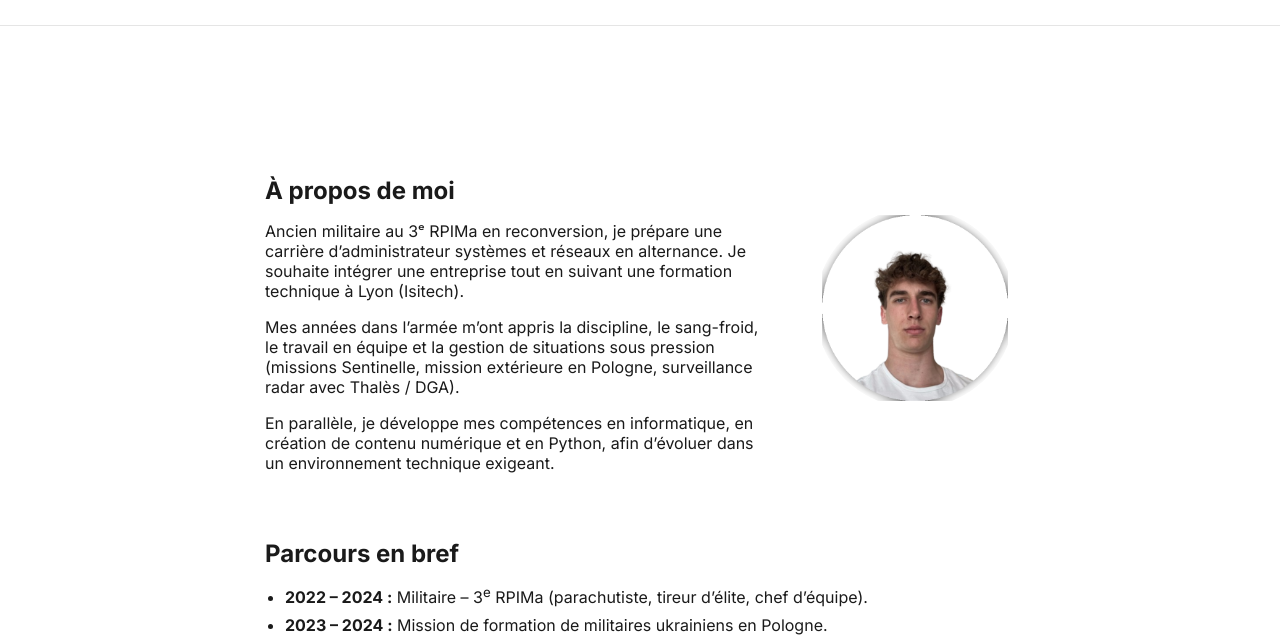
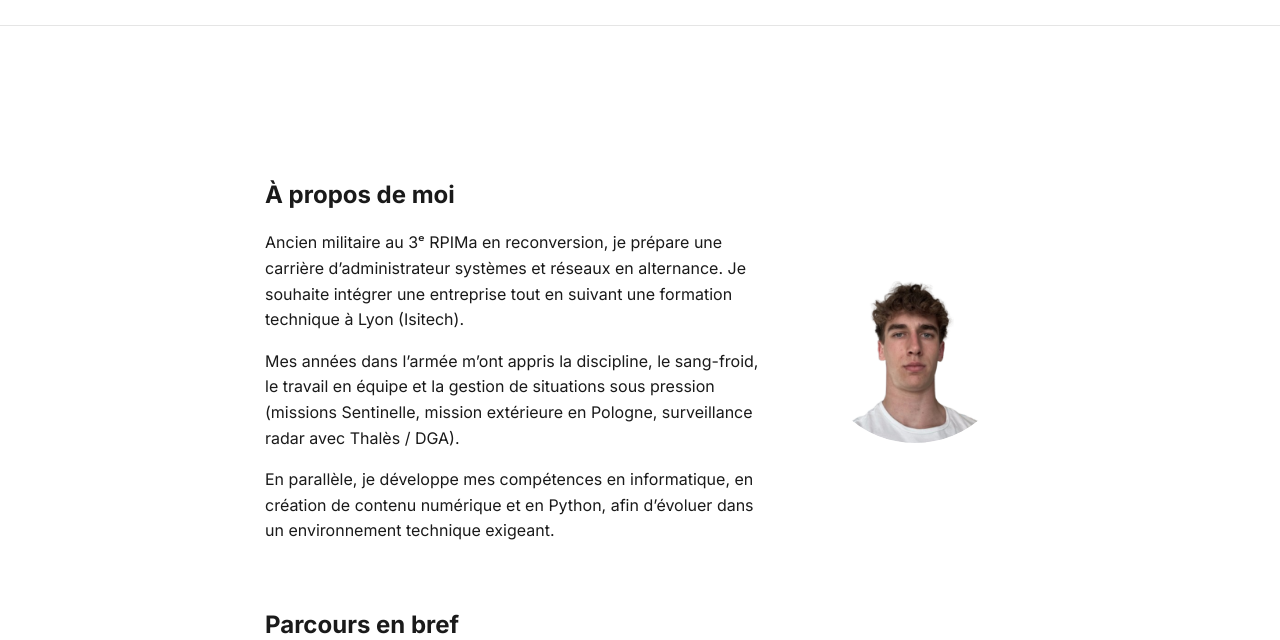
Before and after one commit to goguelgaetan-del/monprotfolio, a plain HTML site: page index.html in a window 1280 px wide. Shown: the part 127-767 px from the top of the page. Drawn offline with Linux system fonts and the light colour scheme.

Commit message:
chore: daily progress save

```diff
--- a/index.html
+++ b/index.html
@@ -56,8 +56,9 @@
     </p>
   </div>
 <div class="apropos-photo">
-  <img src="images/gaetan_profile_circle_no_shadow.png" alt="Photo de Gaëtan">
+  <img src="images/gaetan_profile_circle_clean.png" alt="Photo de Gaëtan">
 </div>
+
 
 
 </section>
--- a/style.css
+++ b/style.css
@@ -5,10 +5,11 @@
 
 
 /* =========================================================
-   2. VARIABLES DE COULEUR
+   2. THEMES (LIGHT / DARK / HACKER)
 ========================================================= */
+
+/* Valeurs par défaut (équivalent light avant que JS ne pose les classes) */
 :root {
-    /* Thème par défaut : LIGHT */
     --bg: #ffffff;
     --text: #1a1a1a;
     --secondary: #555;
@@ -16,7 +17,16 @@
     --header-bg: #ffffff;
 }
 
-/* Thème DARK */
+/* Thème clair */
+body.theme-light {
+    --bg: #ffffff;          /* BLANC PUR pour matcher ton image */
+    --text: #1a1a1a;
+    --secondary: #555;
+    --link: #0066cc;
+    --header-bg: #ffffff;
+}
+
+/* Thème sombre */
 body.theme-dark {
     --bg: #0d1117;
     --text: #c9d1d9;
@@ -25,16 +35,7 @@ body.theme-dark {
     --header-bg: #161b22;
 }
 
-/* Thème SOLARIZED (beige chaud) */
-body.theme-solarized {
-    --bg: #fdf6e3;
-    --text: #073642;
-    --secondary: #586e75;
-    --link: #b58900;
-    --header-bg: #eee8d5;
-}
-
-/* Thème HACKER (vert néon) */
+/* Thème hacker */
 body.theme-hacker {
     --bg: #020d06;
     --text: #00ff7f;
@@ -44,10 +45,10 @@ body.theme-hacker {
 }
 
 
+/* =========================================================
+   3. GLOBAL
+========================================================= */
 
-/* =========================================================
-   3. GLOBAL (reset + styles de base)
-========================================================= */
 body {
     margin: 0;
     padding: 0;
@@ -75,21 +76,11 @@ li {
     margin-bottom: 8px;
 }
 
-/* Supprime l’ombre dans les thèmes clairs */
-body.theme-light .apropos-photo img,
-body.theme-solarized .apropos-photo img {
-    box-shadow: none !important;
-}
-
-/* Ombre subtile en dark/hacker */
-body.theme-dark .apropos-photo img,
-body.theme-hacker .apropos-photo img {
-    box-shadow: 0 0 25px rgba(0,0,0,0.4);
-}
 
 /* =========================================================
-   4. HEADER (Takuya style + hide on scroll)
+   4. HEADER (sticky + hide on scroll)
 ========================================================= */
+
 header {
     padding: 20px;
     background: var(--header-bg);
@@ -97,12 +88,12 @@ header {
     position: sticky;
     top: 0;
     z-index: 10;
-
-    /* transitions pour dark mode + hide */
-    transition: background 0.3s ease, transform 0.3s ease;
+    transition:
+        background 0.3s ease,
+        transform 0.3s ease;
 }
 
-/* Disparition du header */
+/* caché quand on scrolle vers le bas */
 header.hide {
     transform: translateY(-100%);
 }
@@ -123,6 +114,7 @@ header h2 {
 /* =========================================================
    5. NAVIGATION
 ========================================================= */
+
 nav ul {
     list-style: none;
     padding: 0;
@@ -147,8 +139,9 @@ nav a:hover {
 
 
 /* =========================================================
-   6. BOUTON DARK MODE
+   6. BOUTON DE THÈME + LABEL
 ========================================================= */
+
 #theme-toggle {
     position: absolute;
     top: 20px;
@@ -166,7 +159,6 @@ nav a:hover {
     align-items: center;
     justify-content: center;
 
-    /* transitions pour animation */
     transition:
         transform 0.25s ease,
         background-color 0.25s ease,
@@ -180,26 +172,23 @@ nav a:hover {
     box-shadow: 0 6px 12px rgba(0, 0, 0, 0.15);
 }
 
-/* classe ajoutée pendant le clic pour l’animation */
+/* anim clic */
 #theme-toggle.theme-toggle-anim {
     transform: rotate(180deg) scale(1.1);
     background-color: rgba(0, 0, 0, 0.04);
 }
 
-
-/* =========================================================
-   6.1. TEXTE DU THÈME (ANIMÉ)
-========================================================= */
+/* texte du thème */
 #theme-label {
     position: absolute;
     top: 70px;
     right: 20px;
     font-size: 12px;
+    opacity: 0.9;
     color: var(--secondary);
-    opacity: 0.9;
 }
 
-/* Animation appliquée à chaque changement */
+/* anim texte thème */
 #theme-label.theme-label-anim {
     animation: themeLabelFade 0.4s ease;
 }
@@ -215,13 +204,9 @@ nav a:hover {
     }
 }
 
-/* Couleurs spécifiques par thème (optionnel, mais stylé) */
+/* couleurs label par thème (optionnel) */
 body.theme-dark #theme-label {
     color: #58a6ff;
-}
-
-body.theme-solarized #theme-label {
-    color: #b58900;
 }
 
 body.theme-hacker #theme-label {
@@ -229,11 +214,10 @@ body.theme-hacker #theme-label {
 }
 
 
-
-
 /* =========================================================
    7. TITRES
 ========================================================= */
+
 h2 {
     margin-top: 50px;
     margin-bottom: 15px;
@@ -251,7 +235,7 @@ h3 {
    8. SECTIONS SPÉCIFIQUES
 ========================================================= */
 
-/* --- À propos : layout horizontal --- */
+/* --- À propos : texte gauche / photo droite --- */
 .apropos-section {
     display: flex;
     align-items: center;
@@ -262,14 +246,33 @@ h3 {
 
 .apropos-text {
     flex: 1;
+    line-height: 1.6;
 }
 
+/* bloc photo */
+.apropos-photo {
+    flex: 0 0 auto;
+    display: flex;
+    justify-content: flex-end;
+}
+
+/* ⚠️ Image de profil
+   - on part de gaetan_profile_circle_no_shadow.png (cercle + fond transparent)
+   - on ne rajoute PAS d'ombre en thème clair pour éviter l'anneau
+*/
 .apropos-photo img {
     width: 200px;
     height: 200px;
+    border-radius: 50%;
     object-fit: cover;
-    border-radius: 50%;
     display: block;
+    box-shadow: none; /* thème clair : aucune ombre */
+}
+
+/* On peut ajouter une ombre légère uniquement sur les thèmes sombres si tu veux */
+body.theme-dark .apropos-photo img,
+body.theme-hacker .apropos-photo img {
+    box-shadow: 0 0 25px rgba(0, 0, 0, 0.45);
 }
 
 /* --- Image de projet --- */
@@ -285,6 +288,7 @@ h3 {
 /* =========================================================
    9. FOOTER
 ========================================================= */
+
 footer {
     margin-top: 80px;
     padding: 30px 20px;
@@ -297,12 +301,17 @@ footer {
 /* =========================================================
    10. RESPONSIVE
 ========================================================= */
+
 @media (max-width: 900px) {
     .apropos-section {
         flex-direction: column;
         text-align: center;
     }
 
+    .apropos-photo {
+        justify-content: center;
+    }
+
     .apropos-photo img {
         margin-top: 20px;
     }
--- a/style.js
+++ b/style.js
@@ -6,31 +6,24 @@ document.addEventListener("DOMContentLoaded", () => {
     const header     = document.querySelector("header");
     const themeLabel = document.getElementById("theme-label");
 
-    /* -------------------------
-       SYSTÈME DE THÈMES MULTIPLES
-    -------------------------- */
+    /* =========================================================
+       1. SYSTEME DE THEMES MULTIPLES (light / dark / hacker)
+    ========================================================== */
 
-    // Liste des thèmes dispo (ordre de rotation)
-    const themes = ["light", "dark", "solarized", "hacker"];
+    const themes = ["light", "dark", "hacker"];
 
-    // Récup thème sauvegardé, sinon light
+    // Charger le thème sauvegardé
     let currentTheme = localStorage.getItem("theme") || "light";
-    if (!themes.includes(currentTheme)) {
-        currentTheme = "light";
-    }
+    if (!themes.includes(currentTheme)) currentTheme = "light";
 
     function applyTheme(theme) {
-        // On enlève toutes les classes de thème
+        // Retirer toutes les classes existantes
         themes.forEach(t => body.classList.remove(`theme-${t}`));
 
-        // Enlever tous les thèmes
-        themes.forEach(t => body.classList.remove(`theme-${t}`));
-
-        // Ajouter la classe même pour light
+        // Ajouter la classe du thème actif
         body.classList.add(`theme-${theme}`);
 
-
-        // On sauvegarde
+        // Sauvegarder
         localStorage.setItem("theme", theme);
 
         // Icône du bouton
@@ -42,16 +35,13 @@ document.addEventListener("DOMContentLoaded", () => {
                 case "dark":
                     toggle.textContent = "🌙";
                     break;
-                case "solarized":
-                    toggle.textContent = "🌅";
-                    break;
                 case "hacker":
                     toggle.textContent = "💻";
                     break;
             }
         }
 
-        // Texte du thème + animation
+        // Label du thème + animation
         if (themeLabel) {
             let text = "";
 
@@ -62,9 +52,6 @@ document.addEventListener("DOMContentLoaded", () => {
                 case "dark":
                     text = "Thème : Sombre";
                     break;
-                case "solarized":
-                    text = "Thème : Solaire";
-                    break;
                 case "hacker":
                     text = "Thème : Hacker";
                     break;
@@ -72,18 +59,17 @@ document.addEventListener("DOMContentLoaded", () => {
 
             themeLabel.textContent = text;
 
-            // relance l’anim à chaque changement
+            // relancer l'animation du label
             themeLabel.classList.remove("theme-label-anim");
-            // petit trick pour forcer le reflow
-            void themeLabel.offsetWidth;
+            void themeLabel.offsetWidth; // forcer recalcul du DOM
             themeLabel.classList.add("theme-label-anim");
         }
     }
 
-    // Appliquer thème au chargement
+    // appliquer au chargement
     applyTheme(currentTheme);
 
-    // Gestion du clic sur le bouton (rotation des thèmes + anim bouton)
+    // click -> thème suivant
     if (toggle) {
         toggle.addEventListener("click", () => {
             const currentIndex = themes.indexOf(currentTheme);
@@ -92,7 +78,7 @@ document.addEventListener("DOMContentLoaded", () => {
 
             applyTheme(nextTheme);
 
-            // Animation du bouton
+            // animation bouton
             toggle.classList.add("theme-toggle-anim");
             setTimeout(() => {
                 toggle.classList.remove("theme-toggle-anim");
@@ -100,20 +86,22 @@ document.addEventListener("DOMContentLoaded", () => {
         });
     }
 
-    /* -------------------------
-       HIDE HEADER ON SCROLL
-    -------------------------- */
+    /* =========================================================
+       2. HEADER QUI DISPARAIT EN SCROLL
+    ========================================================== */
+
     if (header) {
         let lastScroll = 0;
 
         window.addEventListener("scroll", () => {
             const currentScroll = window.pageYOffset || document.documentElement.scrollTop;
 
+            // on descend
             if (currentScroll > lastScroll && currentScroll > 50) {
-                // on descend -> cacher header
                 header.classList.add("hide");
-            } else {
-                // on remonte -> montrer header
+            }
+            // on remonte
+            else {
                 header.classList.remove("hide");
             }
 
```
Also changed, not shown: images/gaetan_profile_circle_clean.png (added), images/gaetan_profile_circle_no_shadow.png (deleted).
